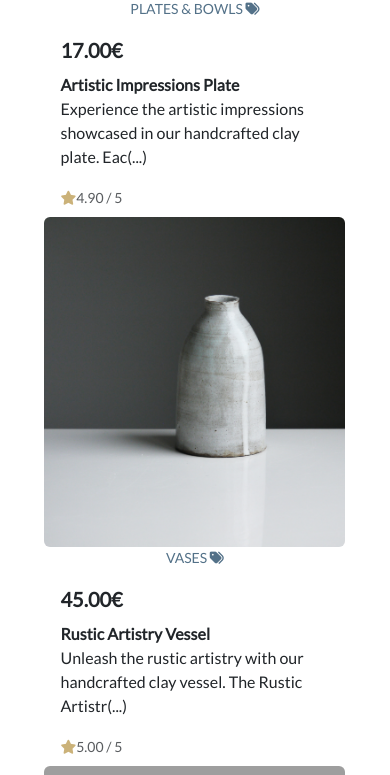
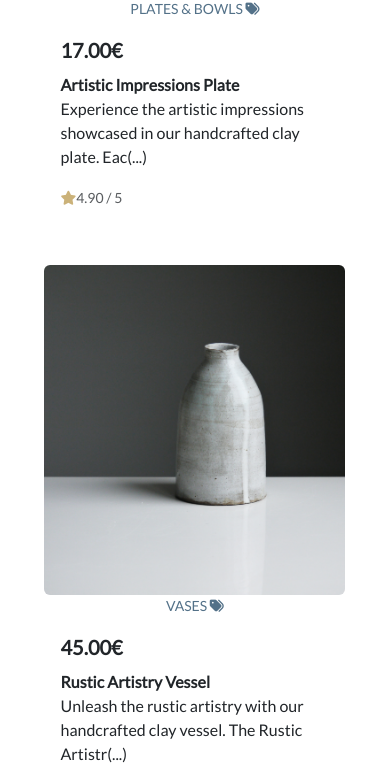
Before and after one commit to dimicoding/ClayCafe, a Django app: page /products/ in a window 390 px wide. Shown: the part 498-1273 px from the top of the page. Run offline with Django 3.2, Linux system fonts and the light colour scheme; data comes from the database, SQL or seed files in the repository; some libraries are stand-ins or nearby versions; grey boxes are pictures that could not be loaded.

Commit message:
Add xxl bootstraps breakpoint to products template

```diff
--- a/product/templates/product/product.html
+++ b/product/templates/product/product.html
@@ -22,7 +22,7 @@
             <div class="row mt-1 mb-2"></div>
             <div class="row">
                 {% for product in products %}
-                    <div class="col-12 col-sm-6 col-md-6 col-lg-4 col-xl-4">
+                    <div class="col-12 col-sm-6 col-md-6 col-lg-4 col-xl-4 col-xxl-3">
                         <div class="card h-100 border-0">
                             {% if product.image %}
                             <a href="">
@@ -36,7 +36,7 @@
                             </div>
                             <div class="card-footer bg-white pt-0 border-0 text-left">
                                 <div class="row">
-                                    <div class="col">
+                                    <div class="col mb-5">
                                         <p class="mb-0 mt-2"><strong>{{ product.name }}</strong></p>
                                         <p class="">{{  product.description|slice:":80" }}(...)</p>
                                         {% if product.rating %}
```
